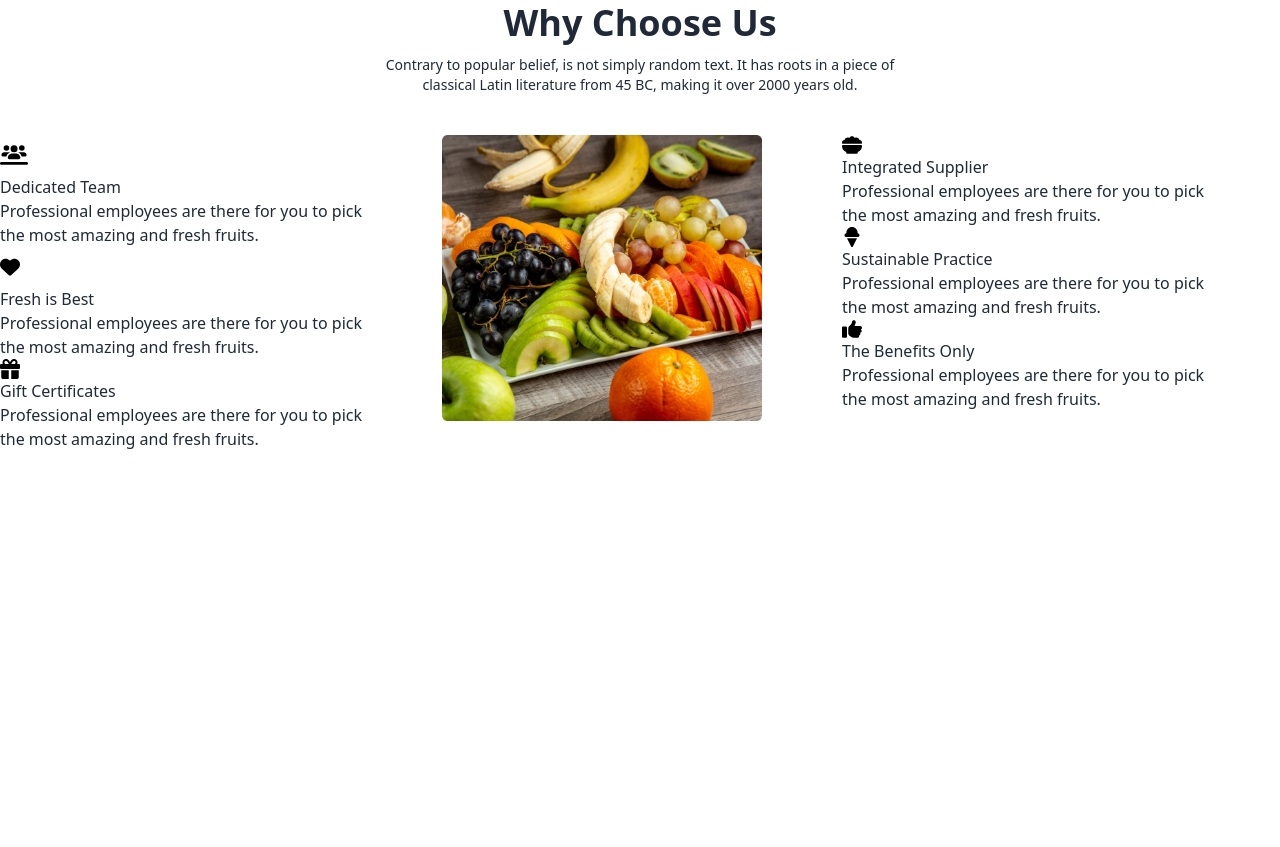
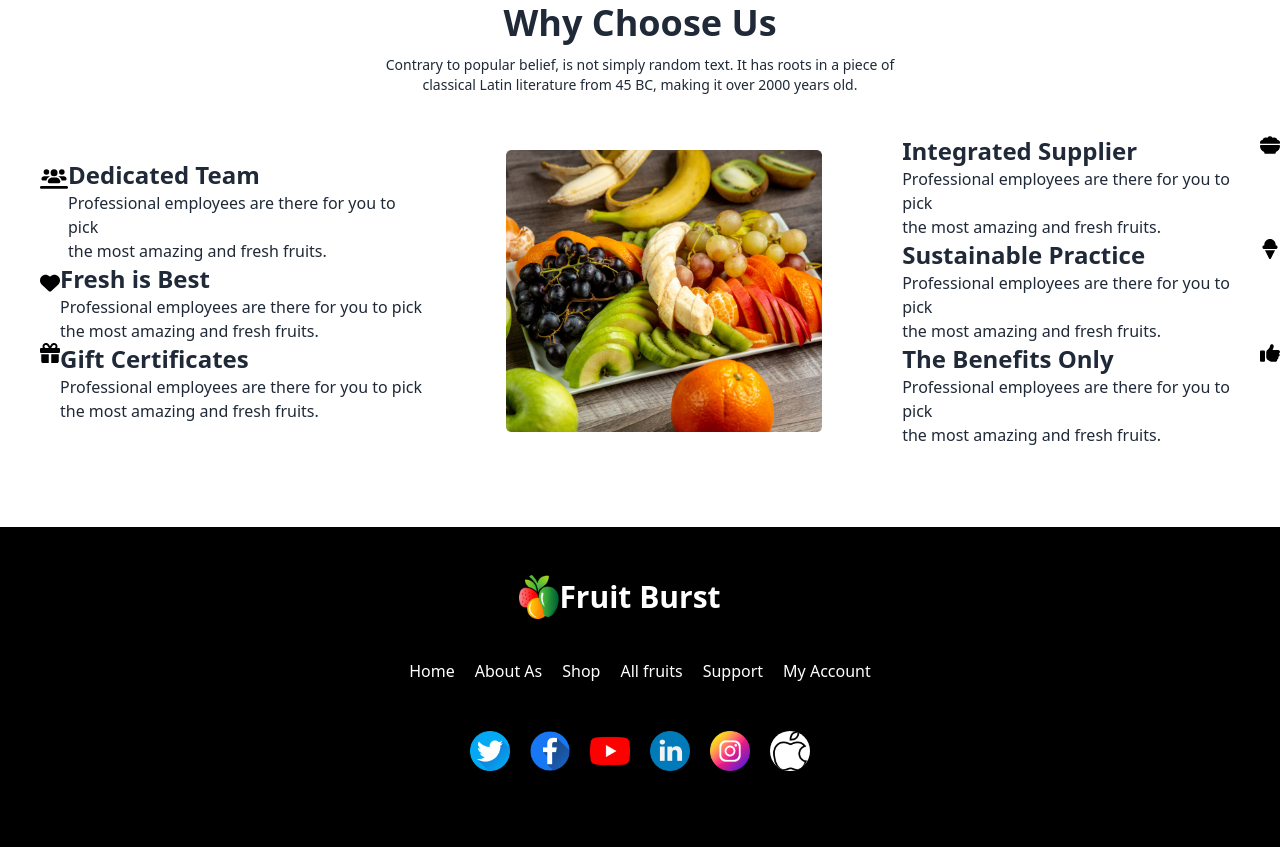
Before and after one commit to Mdzaman29/B8A3-fruit-brust-website, a plain HTML site: page index.html in a window 1280 px wide. Shown: the part 2540-3387 px from the top of the page. Before the commit the page ends 2991 px from the top, so only its background shows below. Drawn offline with nearby package versions, Linux system fonts and the light colour scheme.

Commit message:
assignment complete

```diff
--- a/index.html
+++ b/index.html
@@ -36,7 +36,7 @@
 </head>
 <body>
     <header>
-        <nav class="px-32">
+        <nav class=" lg:px-32">
           <div class="navbar bg-base-100 bg-color-primary rounded-full">
             <div class="flex-1 font-medium text-white">
                 <a class="btn btn-ghost normal-case text-sm">Home</a>
@@ -427,29 +427,28 @@
             <p class="text-sm font-normal mt-3">Contrary to popular belief, is not simply random text. It has roots in a piece of <br>    classical Latin literature from 45 BC, making it over 2000 years old.</p>
           </div>
 
-          <div class="flex gap-20 mt-10">
-
+          <div class="flex gap-20 mt-10 ml-10 items-center">
              <section>
-               <div class="">
+               <div class="flex">
                 <img class="w-7 h-10 " src="./images/users-line-solid.svg" alt="">
                 <div>
-                  <h3>Dedicated Team</h3>
+                  <h3 class=" text-2xl font-extrabold">Dedicated Team</h3>
                   <p>Professional employees are there for you to pick
                     <br> the most amazing and fresh fruits.</p>
                 </div>
               </div>
-              <div class="">
-                <img class="w-5 h-10" src="./images/heart-solid.svg" alt="">
+              <div class="flex">
+                <img class="w-5 h-10 " src="./images/heart-solid.svg" alt="">
                 <div>
-                  <h3>Fresh is Best</h3>
+                  <h3 class="text-2xl font-extrabold">Fresh is Best</h3>
                   <p>Professional employees are there for you to pick
                     <br> the most amazing and fresh fruits.</p>
                 </div>
               </div>
-              <div class="">
+              <div class="flex">
                 <img class="w-5 h-5" src="./images/gift-solid.svg" alt="">
                 <div>
-                  <h3>Gift Certificates</h3>
+                  <h3 class="text-2xl font-extrabold">Gift Certificates</h3>
                   <p>Professional employees are there for you to pick
                     <br> the most amazing and fresh fruits.</p>
                 </div>
@@ -460,41 +459,60 @@
                   <img class="w-80" src="./images/whychoose1.png" alt="">
                 </div>
 
-
-               <section>
-
-              <div>
+               <section class="items-center">
+              <div class="flex flex-row-reverse">
                 <img class="w-5 h-5" src="./images/bowl-food-solid.svg" alt="">
                 <div>
-                  <h3>Integrated Supplier</h3>
+                  <h3 class="text-2xl font-extrabold">Integrated Supplier</h3>
                   <p>Professional employees are there for you to pick
                     <br> the most amazing and fresh fruits.</p>
                 </div>
               </div>
-              <div>
+              <div class="flex flex-row-reverse">
                 <img class="w-5 h-5" src="./images/ice-cream-solid.svg" alt="">
                 <div>
-                  <h3>Sustainable Practice</h3>
+                  <h3 class="text-2xl font-extrabold">Sustainable Practice</h3>
                   <p>Professional employees are there for you to pick
                     <br> the most amazing and fresh fruits.</p>
                 </div>
               </div>
-              <div>
+              <div class="flex flex-row-reverse">
                 <img class="w-5 h-5" src="./images/thumbs-up-solid.svg" alt="">
                 <div>
-                  <h3>The Benefits Only</h3>
+                  <h3 class="text-2xl font-extrabold">The Benefits Only</h3>
                   <p>Professional employees are there for you to pick
                     <br> the most amazing and fresh fruits.</p>
                 </div>
               </div>
-               </section>
+             </section>
+          </div>
+        </div>
+    </main>
 
-          </div>
+      <footer class="w-full h-80 mt-20 bg-black">
+        <div class="flex mr-10 justify-center items-center">
+          <img class="w-10 mt-12" src="./images/logo.png" alt="">
+          <h2 class="text-3xl mt-12 font-extrabold text-white">Fruit Burst</h2>
+        </div>
+        <div class="flex gap-5 mt-10 text-white justify-center">
+          <p>Home</p>
+          <p>About As</p>
+          <p>Shop</p>
+          <p>All fruits</p>
+          <p>Support</p>
+          <p>My Account</p>
+        </div>
+        <div class="flex gap-5 mt-12 justify-center">
+          <img class="w-10" src="./images/twitter_3670211.png" alt="">
+          <img class="w-10" src="./images/facebook_3670124.png" alt="">
+          <img class="w-10" src="./images/youtube_1384060.png" alt="">
+          <img class="w-10" src="./images/linkedin_145807.png" alt="">
+          <img class="w-10" src="./images/instagram_3955024.png" alt="">
+          <img class="w-10 bg-white rounded-full" src="./images/apple_1240942.png" alt="">
+        </div>
+      </footer>
 
 
 
-        </div>
-
-    </main>
 </body>
 </html>
```
